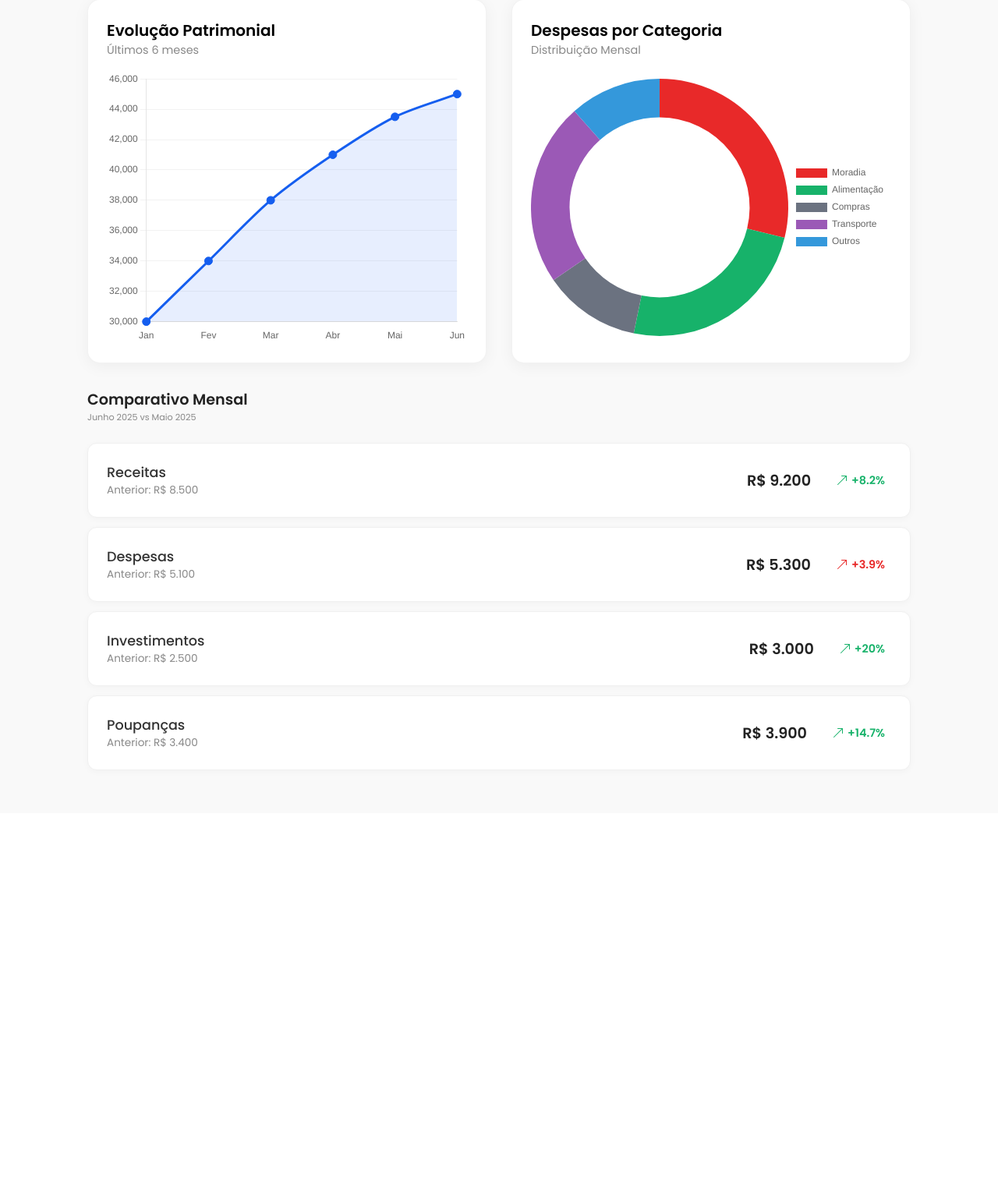
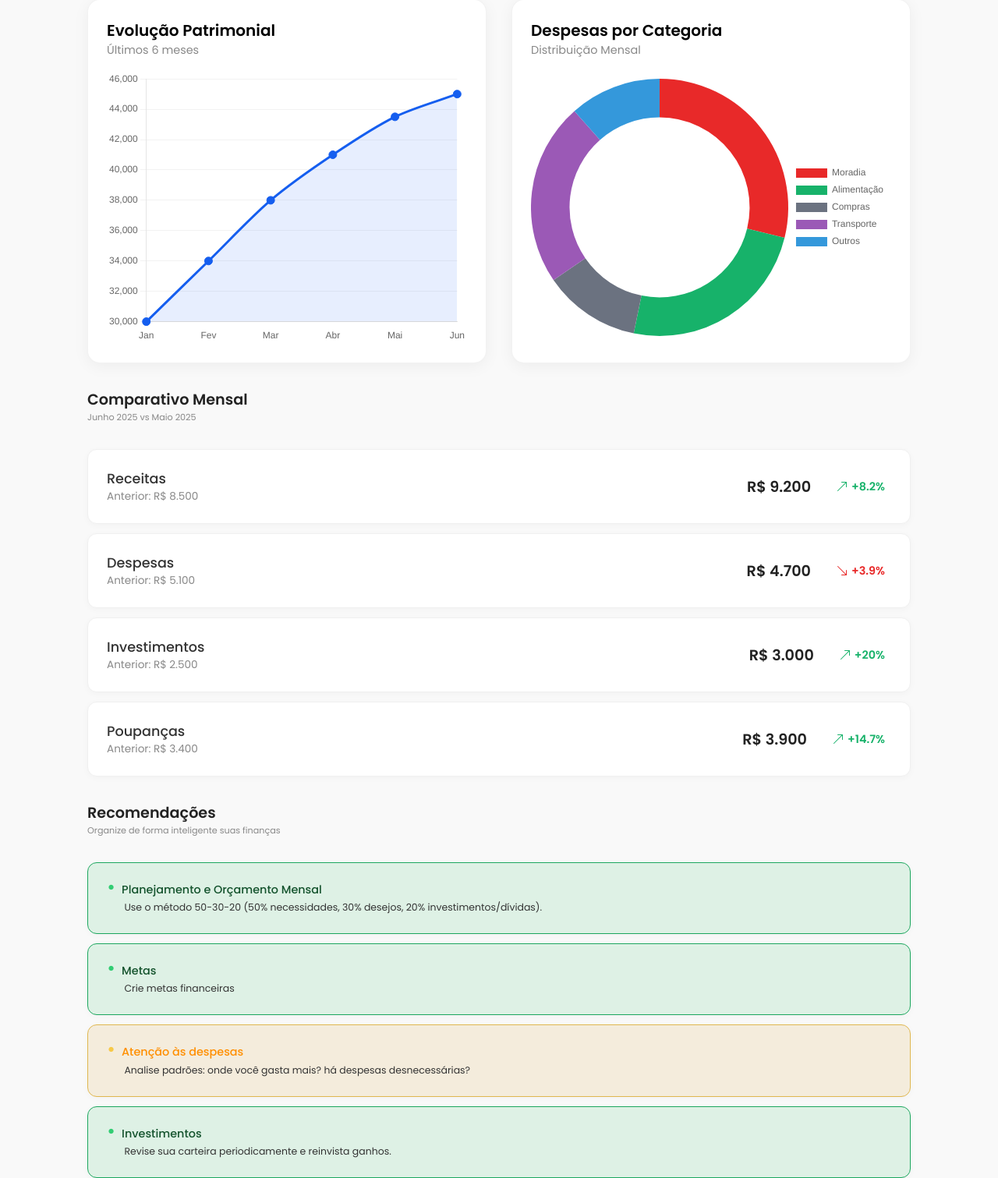
Before and after one commit to mauricio-m-dev/Gerenciador-Financeiro, a PHP site: page /View/Analise.php in a window 1280 px wide. Shown: the part 587-2098 px from the top of the page at 78% size. Before the commit the page ends 1575 px from the top, so only its background shows below. Run offline with PHP 8.4, Linux system fonts and the light colour scheme; some libraries are stand-ins or nearby versions.

Commit message:
feat: FRONT-END completo.

```diff
--- a/View/Analise.php
+++ b/View/Analise.php
@@ -140,11 +140,13 @@
                     <p class="prev-value">Anterior: R$ 5.100</p>
                 </div>
                 <div class="comparison-metrics">
-                    <span class="current-value">R$ 5.300</span>
+                    <span class="current-value">R$ 4.700</span>
                     <span class="growth red">
-                        <svg xmlns="http://www.w3.org/2000/svg" width="16" height="16" fill="currentColor" class="bi bi-arrow-up-right" viewBox="0 0 16 16">
-                            <path fill-rule="evenodd" d="M14 2.5a.5   .5 0 0 0-.5-.5h-6a.5.5 0 0 0 0 1h4.793L2.146 13.146a.5.5 0 0 0 .708.708L13 3.707V8.5a.5.5 0 0 0 1 0z" />
-                        </svg>+3.9%
+                        <svg xmlns="http://www.w3.org/2000/svg" width="16" height="16" fill="currentColor"
+                        class="bi bi-arrow-down-right" viewBox="0 0 16 16">
+                        <path fill-rule="evenodd"
+                            d="M14 13.5a.5.5 0 0 1-.5.5h-6a.5.5 0 0 1 0-1h4.793L2.146 2.854a.5.5 0 1 1 .708-.708L13 12.293V7.5a.5.5 0 0 1 1 0z" />
+                    </svg>+3.9%
                     </span>
                 </div>
             </div>
@@ -180,7 +182,36 @@
             </div>
 
         </div>
+       <div class="recomendacoes-container">
+            <div class="title-rec">
+              <h3 class="recomen">Recomendações</h3>
+               <p class="rec">Organize de forma inteligente suas finanças</p>
+            </div>
 
+            <div class="recomendacoes-content">
+
+                <div class="reco-card green-bg">
+                    <h3>Planejamento e Orçamento Mensal</h3>
+                    <p>Use o método 50-30-20 (50% necessidades, 30% desejos, 20% investimentos/dívidas).</p>
+                </div>
+
+                <div class="reco-card green-bg">
+                    <h3>Metas</h3>
+                    <p>Crie metas financeiras</p>
+                </div>
+
+                <div class="reco-card yellow-bg">
+                    <h3>Atenção às despesas</h3>
+                    <p>Analise padrões: onde você gasta mais? há despesas desnecessárias?</p>
+                </div>
+
+                <div class="reco-card green-bg">
+                    <h3>Investimentos</h3>
+                    <p>Revise sua carteira periodicamente e reinvista ganhos.</p>
+                </div>
+
+            </div>
+        </div>
     </main>
 
     <script src="https://cdn.jsdelivr.net/npm/chart.js"></script>
--- a/template/asset/css/Analise.css
+++ b/template/asset/css/Analise.css
@@ -310,7 +310,7 @@ main p {
     color: #888;
     font-weight: 400;
     margin-top: 0;
-    margin-bottom: 1.5rem;
+    margin-bottom: 2rem;
     padding: 0;
 }
 
@@ -367,7 +367,105 @@ main p {
     border-radius: 6px;
 }
 
+.recomendacoes-container {
+    /* Container principal - define a margem superior */
+     grid-template-columns: repeat(auto-fit, minmax(280px, 1fr));
 
+
+    /* Zera estilos antigos para evitar conflito, mantendo o margin-top */
+    margin-top: 2rem;
+    margin-left: 5rem;
+    margin-right: 5rem;
+    flex-direction: column;
+}
+
+.recomen {
+    font-size: 1.2rem;
+    font-weight: 600;
+    color: #222;
+    margin-bottom: 0;
+}
+
+.rec{
+    opacity: 1; /* Força a opacidade total para o subtítulo */
+    font-size: 0.7rem;
+    color: #888;
+    font-weight: 400;
+    margin-top: 0;
+    margin-bottom: 2rem;
+    padding: 0;
+}
+
+
+
+
+.reco-card {
+    background: #ffffff;
+    border-radius: 12px; /* Mantendo o border-radius de 12px como no comparison-card */
+    padding: 1.5rem;
+    /* Espaçamento entre os cards, como no .comparison-card */
+    margin-bottom: 0.75rem;
+    /* Sombra mais suave, como no comparison-card */
+    box-shadow: 0 2px 8px rgba(0, 0, 0, 0.03);
+    /* Borda neutra para garantir a cor de fundo */
+    border: 1px solid rgba(0, 0, 0, 0.05);
+}
+
+.reco-card:last-child {
+    margin-bottom: 0; /* Remove a margem do último card */
+}
+
+.reco-card h3 {
+   font-size: 0.9rem;
+    font-weight: 500;
+    color: #333;
+    margin: 0;
+}
+
+.reco-card p {
+    font-size: 0.78rem;
+    color: #333;
+    padding: 0;
+    margin-left: 1.4rem; /* Alinha o parágrafo com o texto do h3 */
+    margin-top: 0.2rem;
+
+}
+
+/* Bolinhas de Destaque */
+.reco-card h3::before {
+    content: "•";
+    /* Ajuste de tamanho e cor para a bolinha */
+    font-size: 1.5rem;
+    margin-right: 0.5rem;
+    line-height: 0;
+    align-self: flex-start;
+}
+.green-bg {
+    background-color: rgba(28, 179, 86, 0.12); /* Fundo verde suave */
+    border-color: #1CA75E; /* Borda verde média */
+}
+
+.green-bg h3 {
+    color: #14532D; /* Verde escuro elegante para o texto */
+}
+
+.green-bg h3::before {
+    color: #32CD73; /* Destaque verde vibrante */
+}
+
+/* --- Amarelo / Dourado --- */
+.yellow-bg {
+    background-color: rgba(213, 158, 56, 0.15); /* Fundo dourado suave */
+    border-color: #E0B74F; /* Borda dourada média */
+}
+
+.yellow-bg h3 {
+    color: #FF8F00; /* Dourado escuro para o texto principal */
+}
+
+.yellow-bg h3::before {
+    color: #F7C948; /* Destaque dourado vivo */
+}
 
 
 /* --- Responsividade (Mobile) --- */
@@ -452,12 +550,14 @@ main p {
     .comparativo{
         width: 100%;
         margin: auto;
+        margin-top: 2rem;
 
 
 
     }
     .geral-container {
         margin: auto;
+        margin-top: 2rem;
 
 
     }
@@ -466,6 +566,37 @@ main p {
         margin: auto;
     }
 
+    .current-value{
+        margin-left: 0.8rem;
+    }
+    .recomendacoes-container  {
+        width: 100%;
+        margin: auto;
+        margin-top: 2rem;
+    }
+
+    .recomendacoes-content {
+        /* Garante que o conteúdo de recomendações use o padding de 1.5rem no mobile */
+        margin: auto;
+
+    }
+
+
+
+@media (max-width: 375px){
+    .prev-value {
+        display: none;
+    }
+
+    .comparison-card{
+        display: flex;
+    }
+
+    .current-value{
+        margin-left: 0.7rem;
+    }
 
 
 }
+
+}
```
